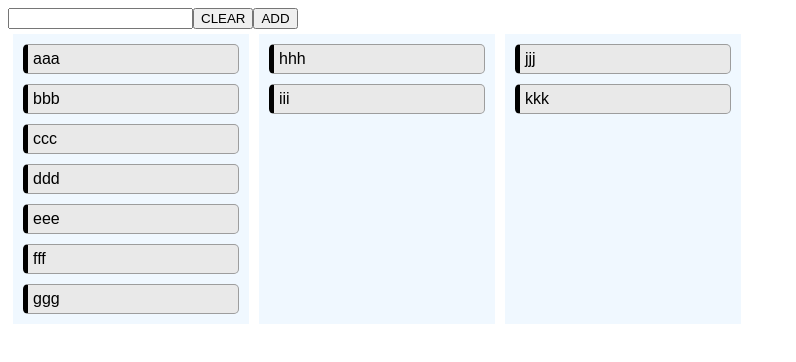
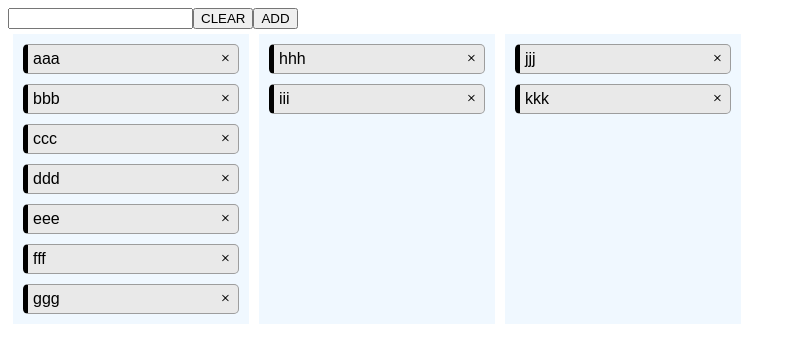
Before and after one commit to kilfro/task-board, a React app: page / in a window 1280 px wide. Shown: the top 362 px of the page, without its empty margins (0-796 px from the left). Built offline with nearby package versions, Linux system fonts and the light colour scheme.

Commit message:
Remove task button

```diff
--- a/package.json
+++ b/package.json
@@ -11,6 +11,7 @@
         "@babel/polyfill": "^7.12.1",
         "react": "^17.0.1",
         "react-beautiful-dnd": "^13.0.0",
+        "react-bootstrap-icons": "^1.3.0",
         "react-dom": "^17.0.1",
         "react-redux": "^7.2.2",
         "redux": "^4.0.5"
--- a/src/components/DraggableContainer.jsx
+++ b/src/components/DraggableContainer.jsx
@@ -2,16 +2,18 @@ import React from 'react'
 import {Draggable} from 'react-beautiful-dnd'
 import TaskCard from './TaskCard'
 
-const DraggableContainer = ({draggableId, index, text}) => (
+const DraggableContainer = ({draggableId, droppableId, index, task}) => (
     <Draggable draggableId={draggableId} index={index}>
         {(provided, snapshot) => (
             <TaskCard
                 innerRef={provided.innerRef}
                 isDragging={snapshot.isDragging}
+                draggableId={draggableId}
+                droppableId={droppableId}
                 {...provided.draggableProps}
                 {...provided.dragHandleProps}
             >
-                {text}
+                {task.description}
             </TaskCard>
         )}
     </Draggable>
--- a/src/components/List.jsx
+++ b/src/components/List.jsx
@@ -16,8 +16,9 @@ const List = ({droppableId, tasks}) => (
                     <DraggableContainer
                         key={t.id}
                         draggableId={t.id.toString()}
+                        droppableId={droppableId}
                         index={index}
-                        text={t.description}
+                        task={t}
                     />)
                 )}
                 {provided.placeholder}
--- a/src/components/TaskCard.jsx
+++ b/src/components/TaskCard.jsx
@@ -1,4 +1,7 @@
 import React from 'react'
+import {X} from 'react-bootstrap-icons'
+import {removeTask} from '../store/actions'
+import {connect} from 'react-redux'
 
 const getCardStyle = (isDragging, draggableStyle) => ({
     userSelect: 'none',
@@ -12,16 +15,36 @@ const getCardStyle = (isDragging, draggableStyle) => ({
     width: 200,
     backgroundColor: isDragging ? 'rgba(250, 250, 250, 0.8)' : '#e9e9e9',
     ...draggableStyle,
+    display: 'flex',
 })
 
-const TaskCard = ({innerRef, isDragging, style: draggableStyle, children, ...rest}) => (
+const removeButtonStyle = {
+    cursor: 'pointer',
+}
+
+const TaskCard = (props) => {
+    const {innerRef, isDragging, style: draggableStyle, children, removeTask, droppableId, draggableId, ...rest} = props
+    const removeHandler = () => {
+        removeTask(droppableId, draggableId)
+    }
+
+    return (
         <div
             ref={innerRef}
             {...rest}
             style={getCardStyle(isDragging, draggableStyle)}
         >
-        {children}
+            <div style={{width: 'inherit'}}>{children}</div>
+            <X
+                style={removeButtonStyle}
+                onClick={removeHandler}
+            />
         </div>
     )
+}
 
-export default TaskCard
+const mapDispatchToProps = {
+    removeTask
+}
+
+export default connect(null, mapDispatchToProps)(TaskCard)
```
Lines whose indentation alone changed are shown as unchanged.
